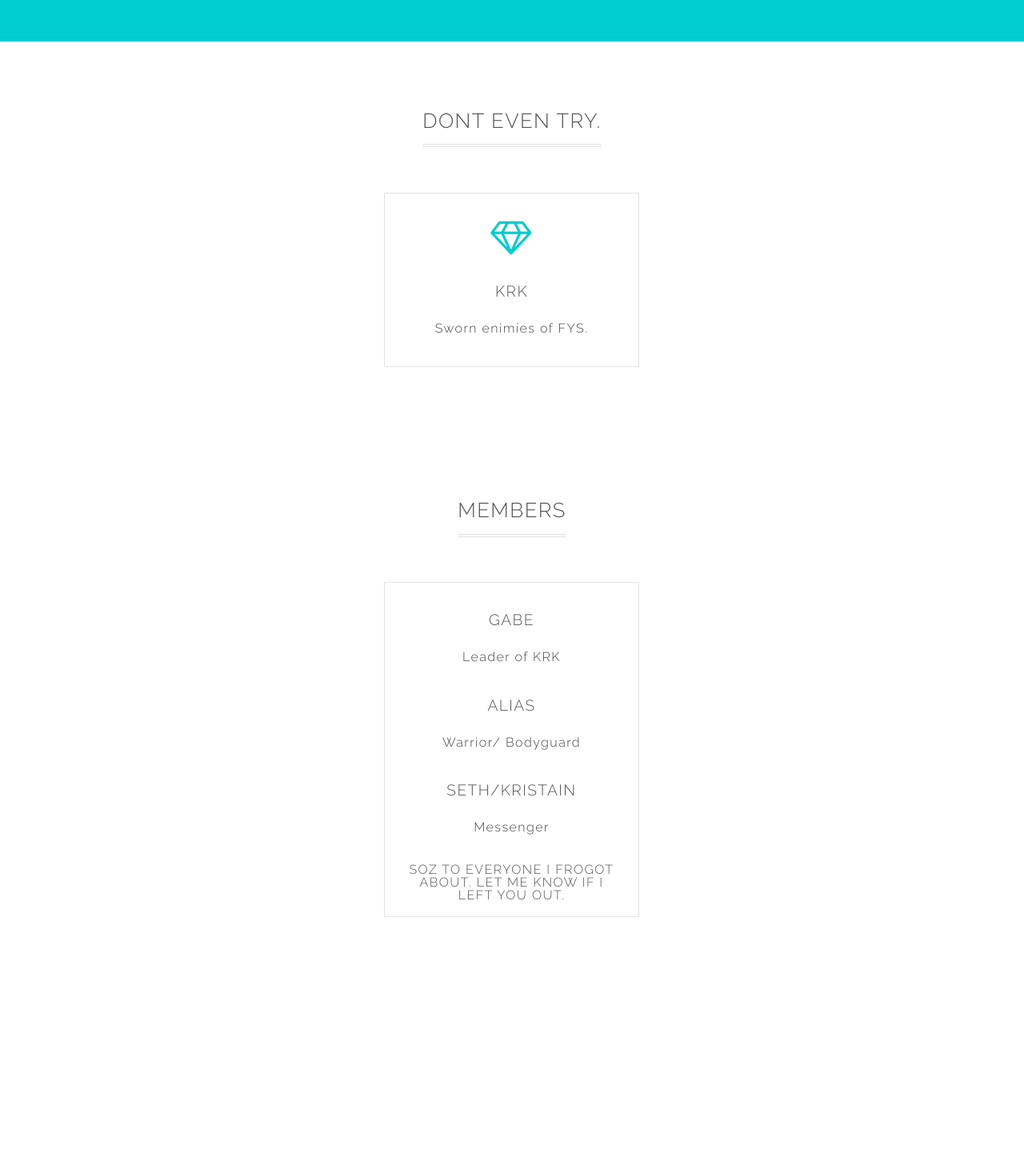
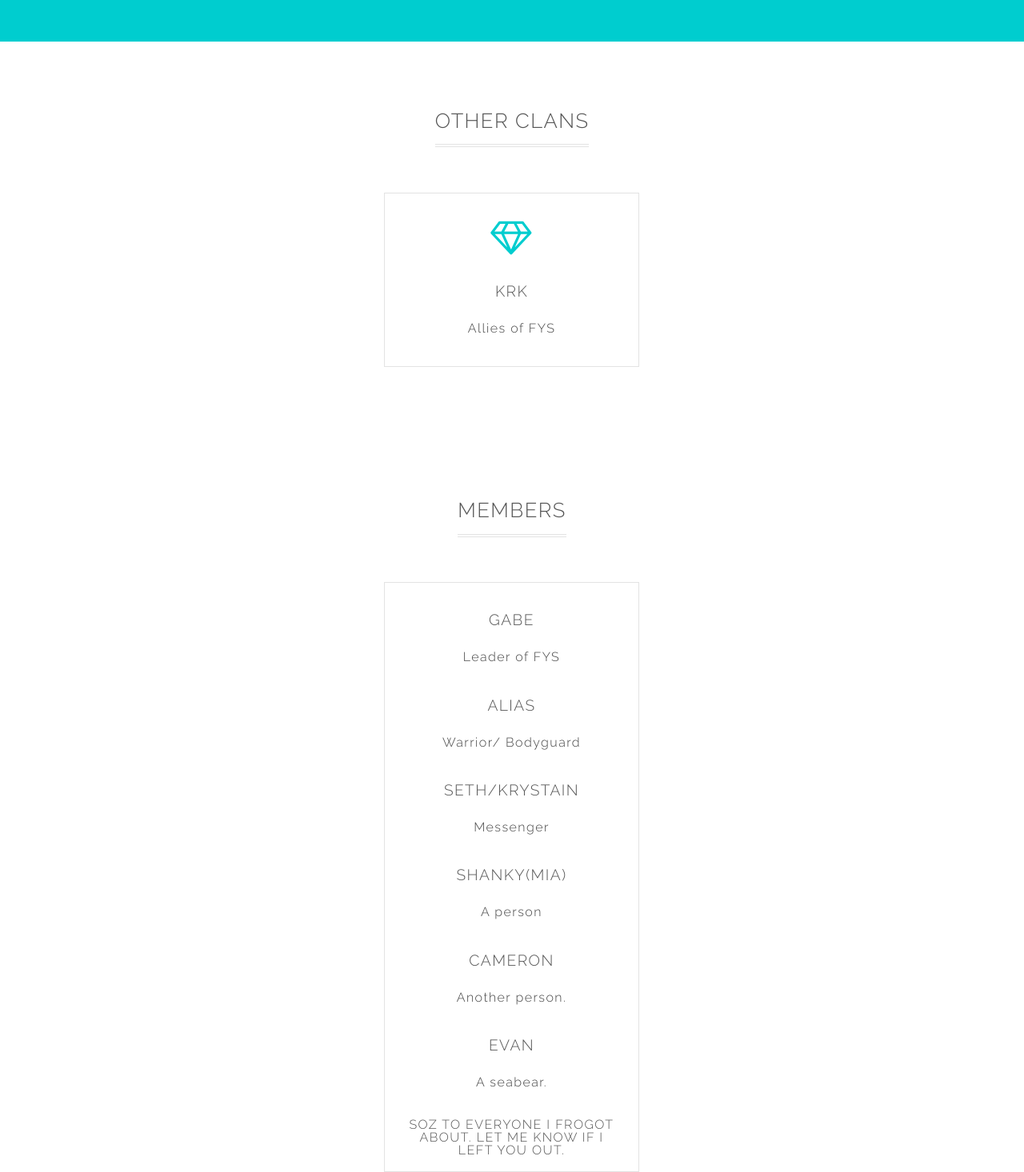
Before and after one commit to gabewert/fysclan, a plain HTML site: page index.html in a window 1280 px wide. Shown: the part 440-1906 px from the top of the page at 80% size. Before the commit the page ends 1667 px from the top, so only its background shows below. Drawn offline with Linux system fonts and the light colour scheme.

Commit message:
Fixed some things. Lel.

```diff
--- a/index.html
+++ b/index.html
@@ -29,13 +29,13 @@
 			<section id="one" class="wrapper special">
 				<div class="inner">
 					<header class="major">
-						<h2>Dont even try.</h2>
+						<h2>Other Clans</h2>
 					</header>
 					<div class="features">
 						<div class="feature">
 							<i class="fa fa-diamond"></i>
 							<h3>KRK</h3>
-							<p>Sworn enimies of FYS.</p>
+							<p>Allies of FYS</p>
 						</div>
 					</div>
 				</div>
@@ -49,11 +49,17 @@
 					<div class="features">
 						<div class="feature">
 							<h3>Gabe</h3>
-							<p>Leader of KRK</p>
+							<p>Leader of FYS</p>
 							<h3>Alias</h3>
 							<p>Warrior/ Bodyguard</p>
-							<h3>Seth/Kristain</h3>
+							<h3>Seth/Krystain</h3>
 							<p>Messenger</p>
+							<h3>Shanky(Mia)</h3>
+							<p>A person</p>
+							<h3>Cameron</h3>
+							<p>Another person.</p>
+							<h3>Evan</h3>
+							<p>A seabear.</p>
 							<h1>SOZ TO EVERYONE I FROGOT ABOUT. LET ME KNOW IF I LEFT YOU OUT.</h1>
 						</div>
 					</div>
```
